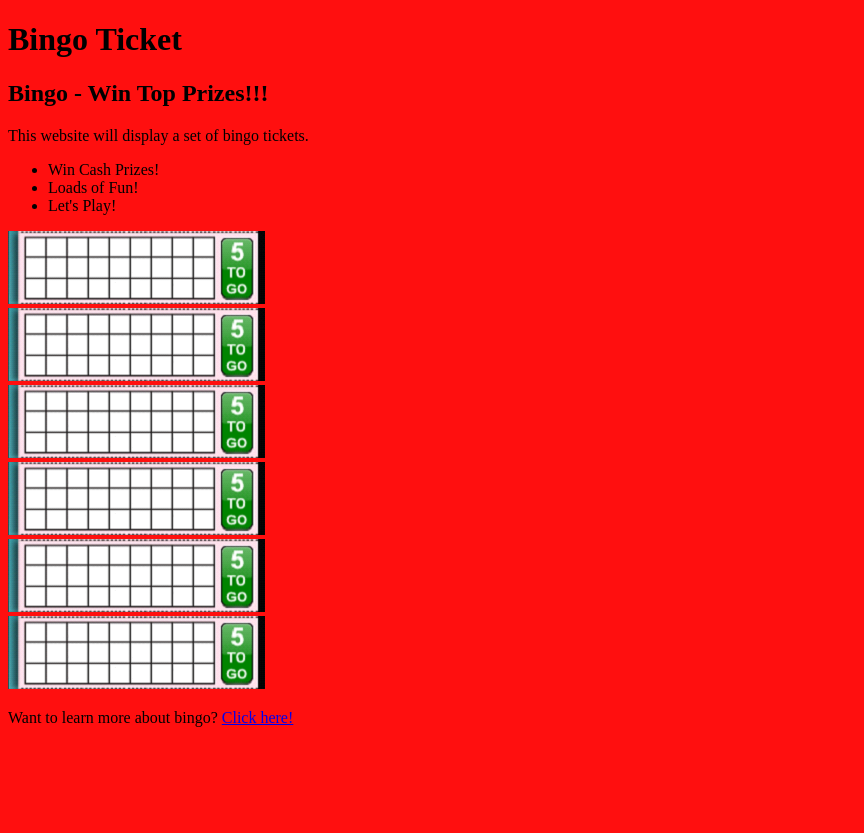
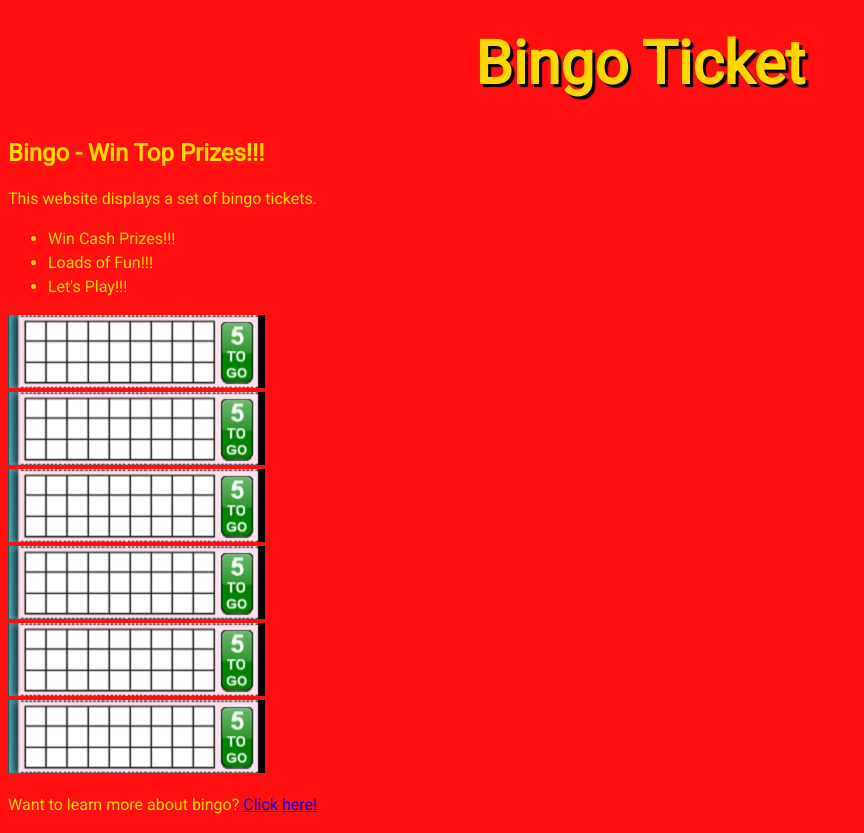
Before and after one commit to eldin79/bingo-ticket, a plain HTML site: page index.html in a window 1280 px wide. Shown: the whole page, without its empty margins (0-864 px from the left). Before the commit the page ends 800 px from the top, so only its background shows below. Drawn offline with Linux system fonts and the light colour scheme.

Commit message:
Added Google font stylesheet (Roboto font). Modified text displayed on web page. Added declaration to set font-family to Roboto font and set text colour to gold for whole page. Added rulesets for h1 headings, paragraphs and list items.
Signed-off-by: Salah Malik <segmm@hotmail.com>

```diff
--- a/index.html
+++ b/index.html
@@ -2,18 +2,20 @@
 <html>
   <head>
 	<meta charset="utf-8">
+	<link href="https://fonts.googleapis.com/css?family=Roboto" rel="stylesheet">
 	<link href="styles/style.css" rel="stylesheet" type="text/css">
 	<title>Bingo Ticket</title>
   </head>
+
   <body onload="getTickets()">
 	<h1>Bingo Ticket</h1>
 
 	<h2>Bingo - Win Top Prizes!!!</h2>
-	<p>This website will display a set of bingo tickets.</p>
+	<p>This website displays a set of bingo tickets.</p>
 	<ul>
-		<li>Win Cash Prizes!</li>
-		<li>Loads of Fun!</li>
-		<li>Let's Play!</li>
+		<li>Win Cash Prizes!!!</li>
+		<li>Loads of Fun!!!</li>
+		<li>Let's Play!!!</li>
 	</ul>
 
 	<div id="ticketDiv"></div>
--- a/styles/style.css
+++ b/styles/style.css
@@ -1,4 +1,19 @@
 /* style.css */
 html {
+	font-family: 'Roboto', sans-serif;
 	background-color: #FF0F0F;
+	color: gold;
 }
+
+h1 {
+	font-size: 60px;
+	text-align: center;
+	margin: 0;
+	padding: 20px 0;
+	text-shadow: 3px 3px 1px black;
+}
+
+p, li {
+	font-size: 16px;
+	line-height: 1.5;
+}
```
